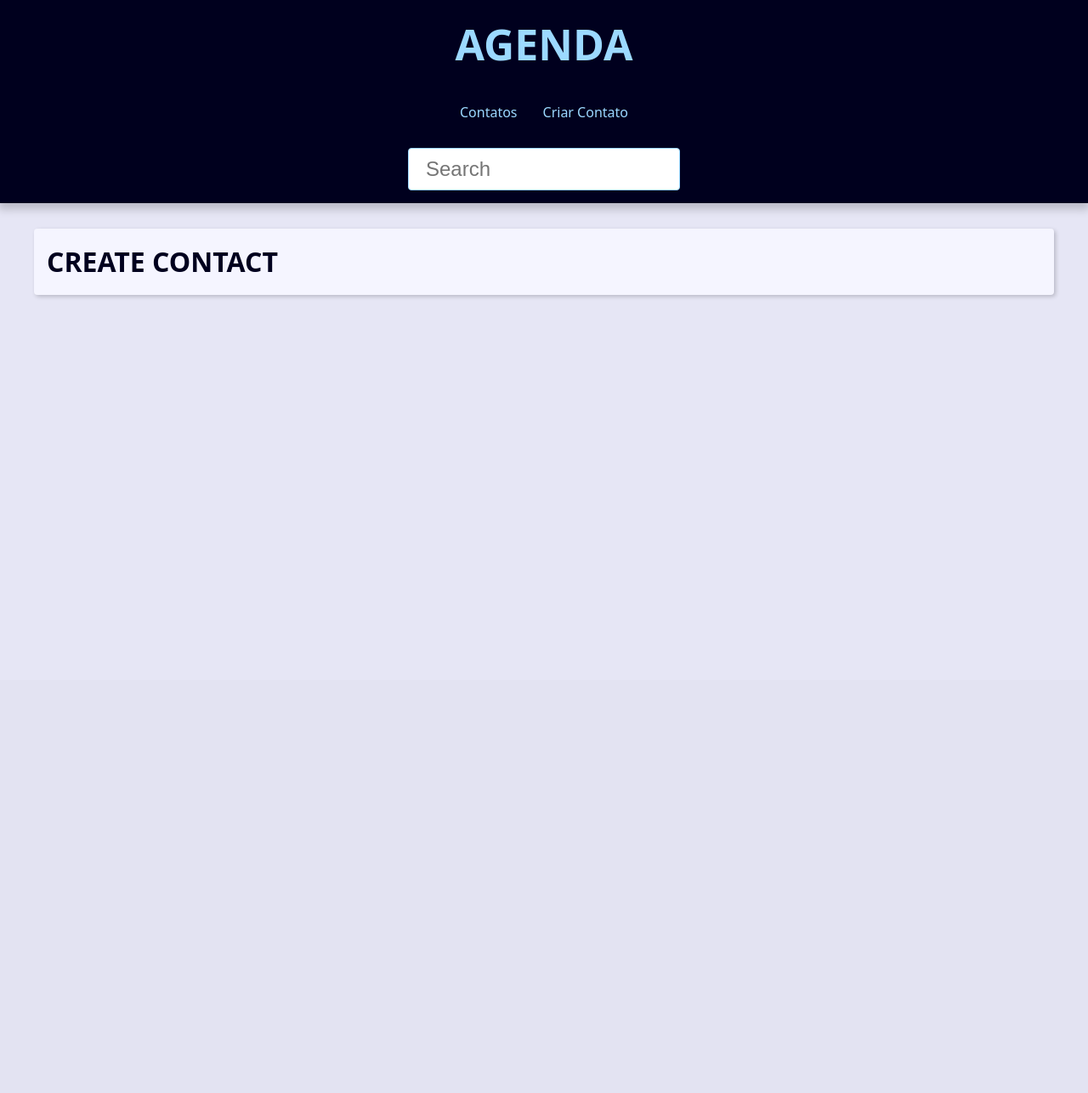
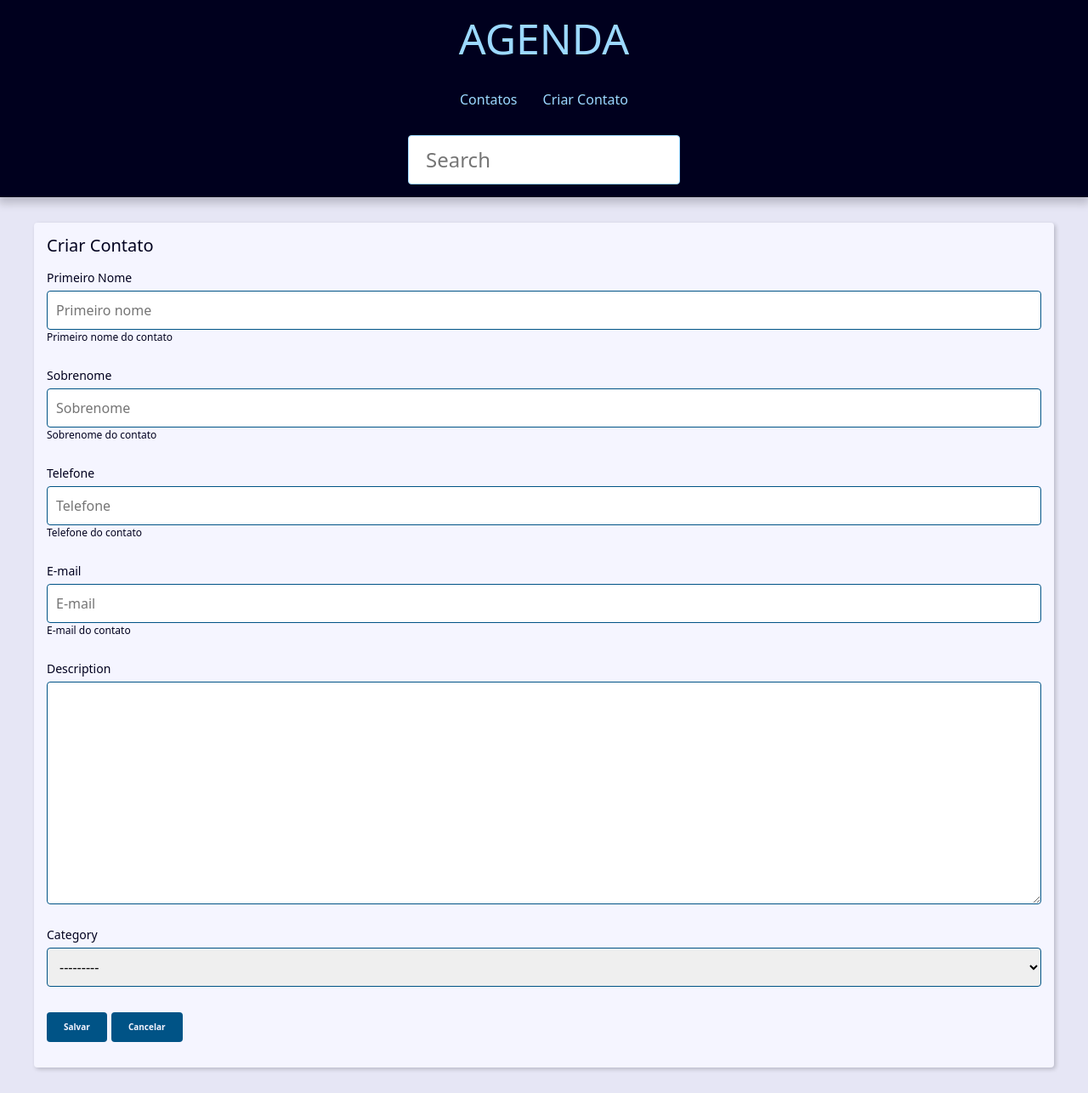
Before and after one commit to WalterMagni/PROJETO_AGENDA_DJANGO, a Django app: page /contact/create/ in a window 1280 px wide. Shown: the whole page at 85% size. Before the commit the page ends 350 px from the top, so only its background shows below. Run offline with Django 5.2, Linux system fonts and the light colour scheme; data that the repository does not hold is empty; some libraries are stand-ins or nearby versions.

Commit message:
Verificando form.is_valid, salvando com form.save e redirecionando a página

```diff
--- a/base_templetes/global/partials/_head.html
+++ b/base_templetes/global/partials/_head.html
@@ -4,4 +4,5 @@
 <meta http-equiv="X-UA-Compatible" content="IE=edge">
 <meta name="viewport" content="width=device-width, initial-scale=1.0">
 <title>{{ site_title }}  Agenda</title>
+<link rel="stylesheet" href="https://stackpath.bootstrapcdn.com/bootstrap/4.5.2/css/bootstrap.min.css">
 <link rel="stylesheet" href="{% static 'global/css/style.css' %}">
--- /dev/null
+++ b/contact/forms.py
@@ -0,0 +1,105 @@
+from django.shortcuts import render
+from contact.models import Contact
+from django.core.exceptions import ValidationError
+from contact.models import Contact
+from django import forms
+from . import models
+
+class ContactForm(forms.ModelForm):
+
+  first_name = forms.CharField(
+    widget=forms.TextInput(
+      attrs={
+        'class': 'classe-a classe-b',
+        'placeholder': 'Primeiro nome',
+      }
+    ),
+    label='Primeiro Nome',
+    help_text='Primeiro nome do contato',
+  )
+
+  last_name = forms.CharField(
+    widget=forms.TextInput(
+      attrs={
+        'class': 'classe-a classe-b',
+        'placeholder': 'Sobrenome',
+      }
+    ),
+    label='Sobrenome',
+    help_text='Sobrenome do contato',
+  )
+
+  phone = forms.CharField(
+    widget=forms.TextInput(
+      attrs={
+        'class': 'classe-a classe-b',
+        'placeholder': 'Telefone',
+      }
+    ),
+    label='Telefone',
+    help_text='Telefone do contato',
+  )
+
+  email = forms.EmailField(
+    widget=forms.TextInput(
+      attrs={
+        'class': 'classe-a classe-b',
+        'placeholder': 'E-mail',
+      }
+    ),
+    label='E-mail',
+    help_text='E-mail do contato',
+  )
+
+  def __init__(self, *args, **kwargs):
+    super().__init__(*args, **kwargs)
+
+    #self.fields['first_name'].widget.attrs.update({
+    #  'class': 'classe-a classe-b',
+    #  'placeholder': 'Primeiro nome',
+    #})
+
+  class Meta:
+    model = models.Contact
+    fields = (
+      'first_name', 'last_name', 'phone', 'email', 'description', 'category',
+    )
+
+  def clean(self):
+
+    cleaned_data = self.cleaned_data
+    first_name = cleaned_data.get('first_name')
+    last_name = cleaned_data.get('last_name')
+
+    if first_name == last_name:
+      self.add_error('last_name',  ValidationError('Primeiro nome e sobrenome devem ser diferentes', code='invalid'))
+
+    return super().clean()
+
+  def clean_first_name(self):
+    first_name = self.cleaned_data.get('first_name')
+    if first_name is not None and len(first_name) < 3:
+      self.add_error('first_name',  ValidationError('Primeiro nome inválido, tamanho inválido', code='invalid'))
+    return first_name
+
+
+def create(request):
+
+  if request.method == 'POST':
+      context = {
+         'form': ContactForm(data=request.POST or None),
+      }
+
+      return render(
+           request, 'contact/create.html',
+           context,
+      )
+
+  context = {
+      'form': ContactForm()
+  }
+
+  return render(
+      request, 'contact/create.html',
+      context,
+  )
--- a/contact/templates/contact/create.html
+++ b/contact/templates/contact/create.html
@@ -1,5 +1,52 @@
 {% extends 'global/base.html' %}
 
 {% block content %}
-    <h1>CREATE CONTACT</h1>
+
+    <H2>Criar Contato</H2>
+
+    <form action="{% url 'contact:create' %}" method="POST" enctype="multipart/form-data">
+        {% csrf_token %}
+
+        <div class="form-content">
+
+            {%for field in form%}
+
+                <div class="form-group">
+                    <label for="{{field.id_for_label}}">{{field.label}}</label>
+                    {{ field }}
+                    {{ field.errors }}
+
+                    {% if field.help_text %}
+                        <p class="help-text">{{ field.help_text }}</p>
+                    {% endif %}
+                </div>
+            {%endfor%}
+
+        </div>
+
+        {% if form.non_field_errors %}
+            <div class="form-content">
+                <div class="form-group">
+                   {{ form.non_field_errors }}
+                </div>
+            </div>
+        {% endif %}
+
+        <div class="form-content">
+            <div class="d-flex">
+                <button class="btn btn-primary mr-2" type="submit">Salvar</button>
+                <button type="button" class="btn btn-danger" onclick="confirmCancel()">Cancelar</button>
+            </div>
+        </div>
+
+        <script>
+            function confirmCancel() {
+                if (confirm("Você realmente quer cancelar? Todas as mudanças serão perdidas.")) {
+                    window.location.href = "{% url 'contact:index' %}";
+                }
+            }
+        </script>
+
+    </form>
+
 {% endblock content%}
--- a/contact/urls.py
+++ b/contact/urls.py
@@ -1,5 +1,6 @@
 from django.urls import path
 from contact import views
+
 
 app_name = 'contact'
 
--- a/contact/views/contact_forms.py
+++ b/contact/views/contact_forms.py
@@ -3,14 +3,43 @@ from django.db.models import Q
 from contact.models import Contact
 from django.http import Http404
 from django.core.paginator import Paginator
+from django.core.exceptions import ValidationError
+from contact.models import Contact
+
+from contact.forms import ContactForm
+from contact.models import Contact
 
 def create(request):
+  if request.method == 'POST':
+
+    form = ContactForm(request.POST)
+
+    context = {
+        'form': form
+    }
+
+    if form.is_valid():
+      print('formulario é valido')
+
+      #contact = form.save(commit=False)
+      #contact.show = False
+      #contact.save()
+      contact = form.save()
+      print(contact)
+
+      return redirect('contact:create')
+      #return redirect('contact:contact', contact.id)
+
+    return render(
+        request, 'contact/create.html',
+        context,
+    )
 
   context = {
-
+      'form': ContactForm()
   }
 
   return render(
-    request, 'contact/create.html',
-    context,
+      request, 'contact/create.html',
+      context,
   )
```
